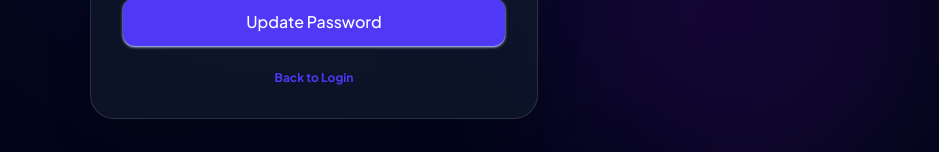
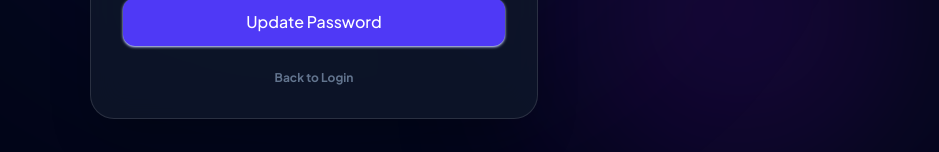
Before and after one commit to msg-108/karyakram, a React (Vite) app in the folder frontend/: page /reset-password in a window 1280 px wide. Shown: the part 574-726 px from the top of the page, without its empty margins (326-1265 px from the left). Built offline with nearby package versions, Linux system fonts and the light colour scheme; no server answers.

Commit message:
add reset password page view

```diff
--- a/frontend/src/pages/auth/ResetPasswordPage.tsx
+++ b/frontend/src/pages/auth/ResetPasswordPage.tsx
@@ -79,8 +79,8 @@ export const ResetPasswordPage: React.FC = () => {
         </Button>
       </form>
 
-      <p className="text-center text-xs text-slate-500">
-        <Link to="/login" className="font-bold text-indigo-600 hover:underline">
+      <p className="text-center text-xs text-slate-500 font-medium">
+        <Link to="/login" className="font-bold text-karyakram-purple-600 hover:text-karyakram-purple-800 hover:underline">
           Back to Login
         </Link>
       </p>
```
